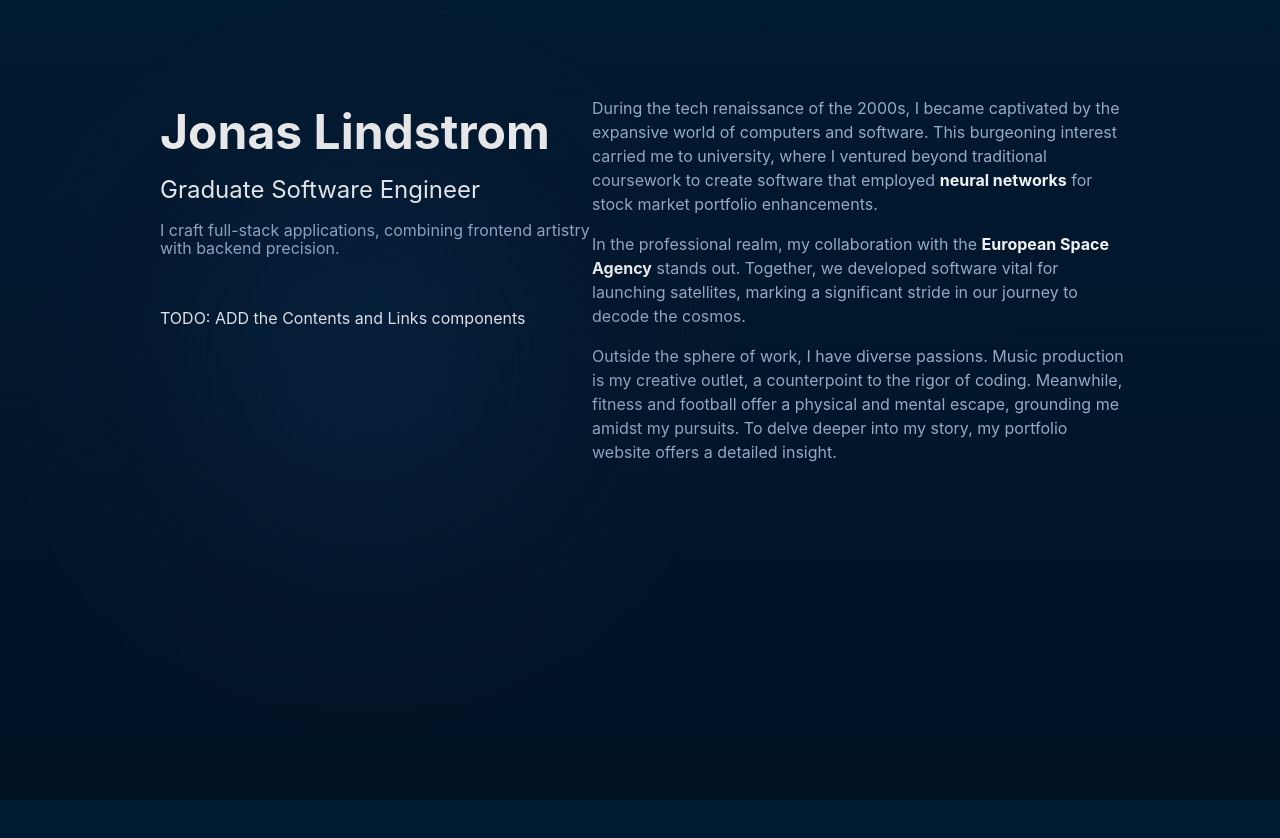
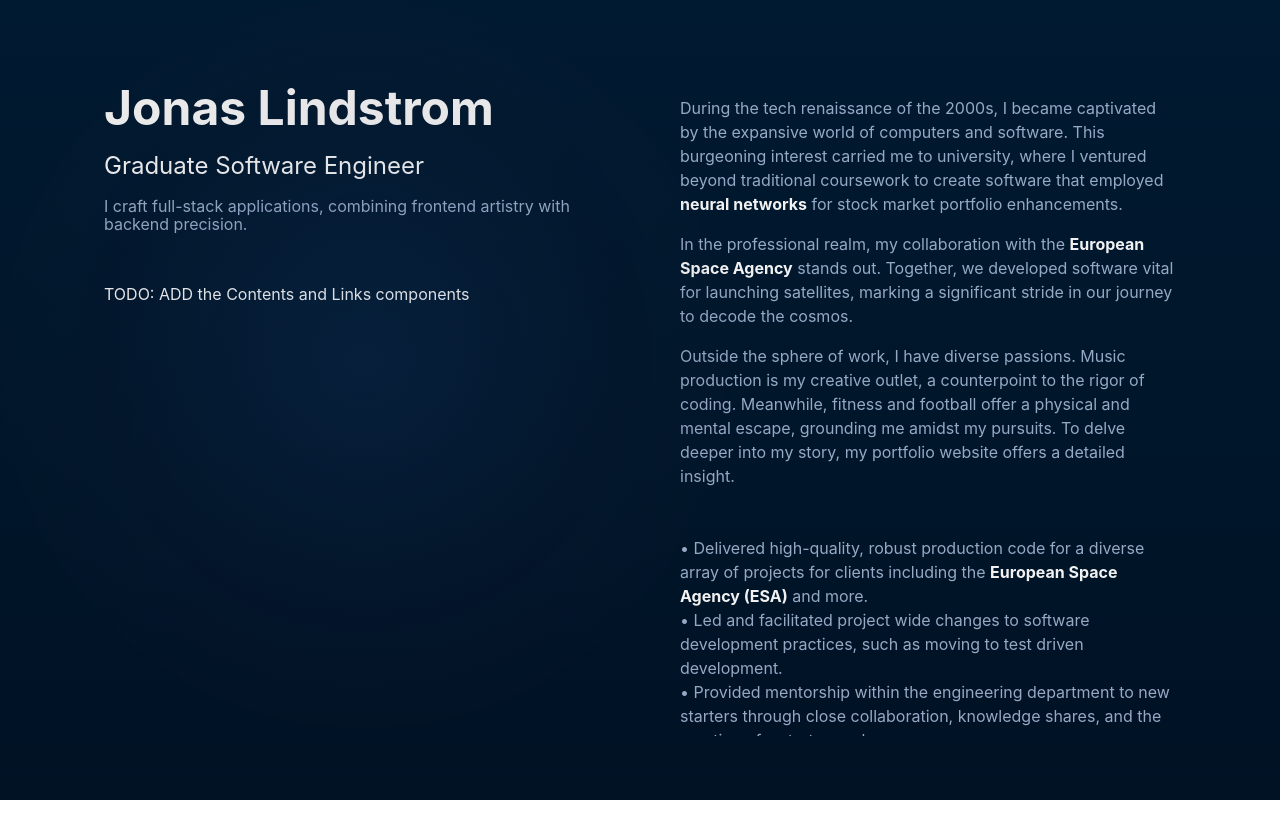
Before and after one commit to jdl00/portfolio, a React (Create React App) app: page / in a window 1280 px wide. Shown: the top 838 px of the page. After the commit the page ends 800 px from the top, so only its background shows below. Built offline with nearby package versions, Linux system fonts and the light colour scheme.

Commit message:
Various changes

```diff
--- a/src/components/Flashlight/FlashlightStyle.ts
+++ b/src/components/Flashlight/FlashlightStyle.ts
@@ -9,10 +9,11 @@ interface StyledBoxProps {
 // TODO: If colors are reused moved into global style, or at least use global style?
 export const StyledBox = styled('div')<StyledBoxProps>(({ circleDiameter }) => ({
   width: '100%',
-  height: 'calc(100vh + 50px)',
+  height: 'calc(100vh)',
   position: 'relative',
   overflow: 'hidden',
   zIndex: 999,
+  pointerEvents: 'none',
 
   '.circle': {
     width: circleDiameter,
--- a/src/components/MainLayout/MainLayoutStyles.ts
+++ b/src/components/MainLayout/MainLayoutStyles.ts
@@ -1,10 +1,10 @@
 import { styled } from '@mui/system';
-import { Container, Grid } from '@mui/material';
+import { Container, Grid, Divider } from '@mui/material';
 
 // Main container style
 export const StyledContainer = styled(Container)({
-  height: '100vh',
   width: '100%',
+  height: '100vh', // Ensure it takes up the entire viewport height
   display: 'flex',
   flexDirection: 'column',
   paddingTop: '4rem',
@@ -13,31 +13,25 @@ export const StyledContainer = styled(Container)({
   paddingRight: '6rem',
   maxWidth: 'xl',
   boxSizing: 'border-box',
+  overflow: 'visible', // Set to visible
 });
 
-// Styled grid container for splitting sections
-export const StyledGridContainer = styled(Grid)({
-  height: '100%',
-  boxSizing: 'border-box',
+export const StyledGridContainer = styled('div')({
+  display: 'flex',
+  width: '100%',
+  height: 'calc(100vh - 8rem)', // Adjust this value based on your top and bottom padding
 });
 
+
 export const StyledGridItem = styled(Grid)({
+  flex: '1 0 50%', // This ensures each section takes up 50% of the parent's width
   height: '100%',
-  '&:nth-child(1)': {
-    position: 'fixed',
-    top: '4rem',    // Add top padding to match container
-    left: '6rem',   // Add left padding to match container
-    width: 'calc(50vw - 6rem)',   // Adjust width to account for padding
-    height: 'calc(100vh - 8rem)',  // Adjust for top and bottom padding
-    overflowY: 'hidden',
-  },
-  '&:nth-child(2)': {
-    marginLeft: 'calc(40vw)',
-    overflowY: 'auto',
-    height: 'calc(100vh + 50px)',
-  }
+  overflowY: 'auto', // This ensures a scrollbar appears if content exceeds the container height
 });
 
+export const LeftGridItem = styled(StyledGridItem)({
+  overflowY: 'hidden'
+});
 
 // Styled absolute div for the radial cursor circle
 export const StyledAbsoluteDiv = styled('div')({
--- a/src/components/MainLayout/RightSection/AboutMe.tsx
+++ b/src/components/MainLayout/RightSection/AboutMe.tsx
@@ -1,13 +1,14 @@
 import React from "react";
 
-import { StyledInnerBox, StyledPaper } from './RightStyles';
+import { StyledInnerBox } from './RightStyles';
 import aboutMeContent from './AboutMeContent';
+import { Fade } from "react-awesome-reveal";
 
 const AboutMe: React.FC = () => {
     return(
-    <StyledPaper>
-      <StyledInnerBox>{aboutMeContent}</StyledInnerBox>
-    </StyledPaper>
+      <Fade>
+        <StyledInnerBox>{aboutMeContent}</StyledInnerBox>
+      </Fade>
     );
 };
 
--- a/src/components/MainLayout/RightSection/Experience.tsx
+++ b/src/components/MainLayout/RightSection/Experience.tsx
@@ -1,11 +1,15 @@
 import React from "react";
+
+import JobExperienceContent from "./JobExperienceContent";
+import { StyledInnerBox } from "./RightStyles";
+import { Fade } from "react-awesome-reveal";
 
 
 const JobExperience: React.FC = () => {
     return (
-        <>
-
-        </>
+        <Fade>
+            <StyledInnerBox>{JobExperienceContent}</StyledInnerBox>
+        </Fade>
     );
 
 };
--- /dev/null
+++ b/src/components/MainLayout/RightSection/JobExperienceContent.tsx
@@ -0,0 +1,34 @@
+import React from 'react';
+
+import { StyledParagraph } from './RightStyles';
+import { Fade } from 'react-awesome-reveal';
+
+const JobExperienceContent = [
+    <>
+    <Fade>
+        <StyledParagraph variant="body1">
+            • Delivered high-quality, robust production code for a diverse array of projects for clients including the <strong>European Space Agency (ESA)</strong> and more.<br />
+            • Led and facilitated project wide changes to software development practices, such as moving to test driven development.<br />
+            • Provided mentorship within the engineering department to new starters through close collaboration, knowledge shares, and the creation of a starter pack.<br />
+            • Performed in-depth reviews of team members’ code to uphold quality and adherence to style guidelines.<br />
+            • Worked alongside project managers to ensure releases were on schedule.<br />
+            • Utilised Python to develop scripts to automate development tasks such as Doxygen to Pydoc comment converter, decreasing developer downtime.<br />
+            • Managed the 2022 Q1 service pack release, verifying test results, requirements and deployment of the product.<br />
+            • Performed a project-wide refactor to remove unused and outdated code, ensuring the codebase was using modern language features (C++17).
+        </StyledParagraph>
+    </Fade>
+    <Fade>
+        <StyledParagraph variant="body1">
+        • Developed, designed and shipped production code, for a rendition of space invaders primarily using a tech stack of JavaScript, Electron, Phaser and MongoDB.<br />
+        • Designed copyright-free graphics for use in the implementation.<br />
+        • Utilised scrum framework to organise development tasks into well-defined sprints, increase productivity and task management.<br />
+        • Conducted written evaluations into the scalability and performance impacts of changes onto the project.<br />
+        • Effectively communicated with project management team, addressing their concerns and ensuring alignment between their requirements and architecture design.<br />
+        • Developed and Implemented a testing scheme, consisting of a written GUI report and unit testing of each of the components.<br />
+        </StyledParagraph>
+    </Fade>
+    </>
+];
+
+
+export default JobExperienceContent;
--- a/src/components/MainLayout/RightSection/RightStyles.ts
+++ b/src/components/MainLayout/RightSection/RightStyles.ts
@@ -1,5 +1,5 @@
 import { styled } from '@mui/system';
-import { Box, Paper, Typography } from '@mui/material';
+import { Box, Container,  Typography } from '@mui/material';
 
 export const StyledInnerBox = styled(Box)(({ theme }) => ({
   padding: theme.spacing(2),
@@ -10,10 +10,10 @@ export const StyledParagraph = styled(Typography)({
   paddingTop: '1rem',
 });
 
-export const StyledPaper = styled(Paper)(({ theme }) => ({
-  height: '100%',
-  display: 'flex',
-  flexDirection: 'column',
-  backgroundColor: 'transparent',
-  paddingRight: 0,
-}));
+export const MainContainer = styled(Container)({
+    width: '100%',
+    overflow: 'auto',
+    position: 'relative',
+
+
+});
--- a/src/components/MainLayout/RightSection/index.tsx
+++ b/src/components/MainLayout/RightSection/index.tsx
@@ -1,12 +1,15 @@
 import React from 'react';
 
 import AboutMe from './AboutMe';
+import JobExperience from './Experience';
+import { MainContainer } from './RightStyles';
 
 const RightSection: React.FC = () => {
   return (
-    <>
-    <AboutMe />
-    </>
+    <MainContainer>
+      <AboutMe />
+      <JobExperience />
+    </MainContainer>
   );
 };
 
--- a/src/components/MainLayout/index.tsx
+++ b/src/components/MainLayout/index.tsx
@@ -4,7 +4,7 @@ import { Fade } from 'react-awesome-reveal';
 
 import LeftSection from './LeftSection';
 import RightSection from './RightSection';
-import { StyledContainer, StyledGridContainer, StyledGridItem, StyledAbsoluteDiv } from './MainLayoutStyles';
+import { LeftGridItem, StyledContainer, StyledGridContainer, StyledGridItem, StyledAbsoluteDiv } from './MainLayoutStyles';
 
 /**
  * Interface containing children prop for the main layout
@@ -23,22 +23,22 @@ const MainLayout: React.FC<MainLayoutProps> = ({ children }) => {
   return (
     <Fade>
       <StyledContainer>
-      <StyledGridContainer container spacing={3}>
-        <StyledGridItem item xs={6}>
+        <StyledAbsoluteDiv>
+          {children}
+        </StyledAbsoluteDiv>
+        <StyledGridContainer>
+          <LeftGridItem>
            <LeftSection />
-        </StyledGridItem>
-        <StyledGridItem item xs={6}>
+          </LeftGridItem>
+          <StyledGridItem>
             <RightSection />
           </StyledGridItem>
         </StyledGridContainer>
-      {/** React component for flashlight effect */}
-      <StyledAbsoluteDiv>
-        {children}
-      </StyledAbsoluteDiv>
       </StyledContainer>
     </Fade>
   );
 };
 
 
+
 export default MainLayout;
```
Also changed, not shown: src/components/MainLayout/RightSection/Job.tsx (deleted, +0 -11 lines). Lines whose indentation alone changed are shown as unchanged.
